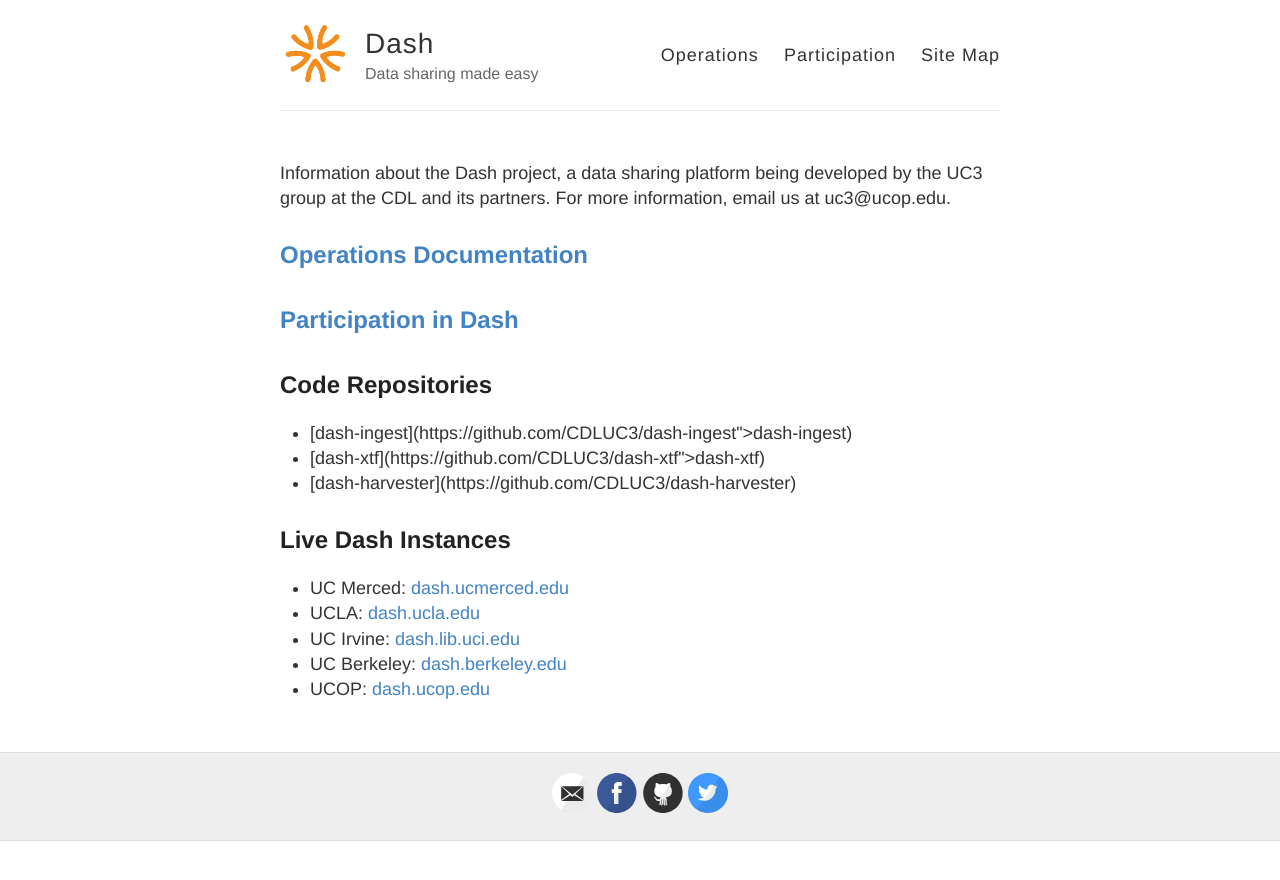
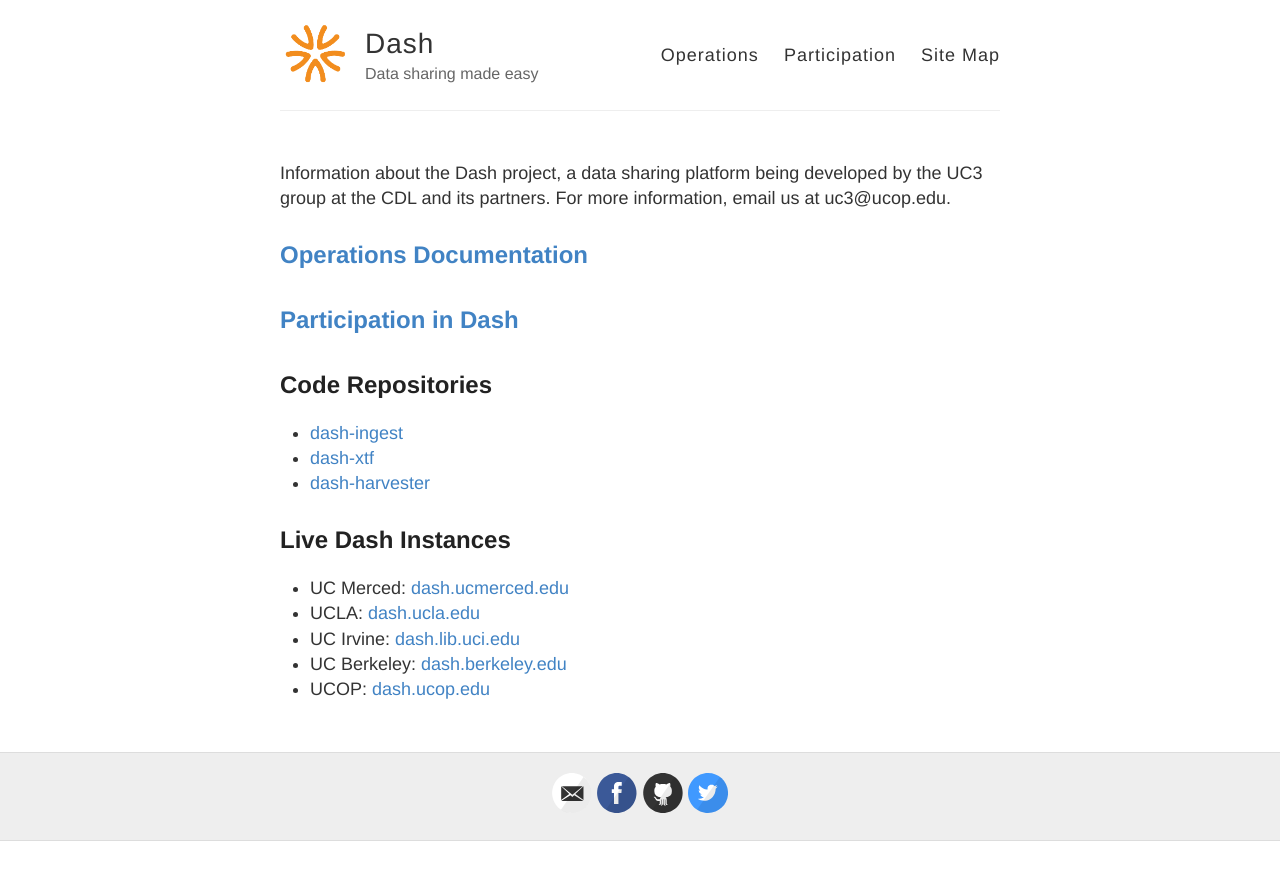
Before and after one commit to CDLUC3/dash, a Jekyll site: the page built from index.html, in a window 1280 px wide. Shown: the top 880 px of the page. Built offline with Jekyll 4.4.1, drawn with Linux system fonts in a browser that asks for light colours; some of the changed lines change nothing that is shown.

Commit message:
Update index.html

```diff
--- a/index.html
+++ b/index.html
@@ -27,9 +27,9 @@
 
 <h2>Code Repositories</h2>
 <ul>
-<li>[dash-ingest](https://github.com/CDLUC3/dash-ingest">dash-ingest)</li>
-<li>[dash-xtf](https://github.com/CDLUC3/dash-xtf">dash-xtf)</li>
-<li>[dash-harvester](https://github.com/CDLUC3/dash-harvester)</li>
+<li><a href="https://github.com/CDLUC3/dash-ingest">dash-ingest</a></li>
+<li><a href="https://github.com/CDLUC3/dash-xtf">dash-xtf</a></li>
+<li><a href="https://github.com/CDLUC3/dash-harvester">dash-harvester</a></li>
 </ul>
 
 <h2>Live Dash Instances</h2>
```
